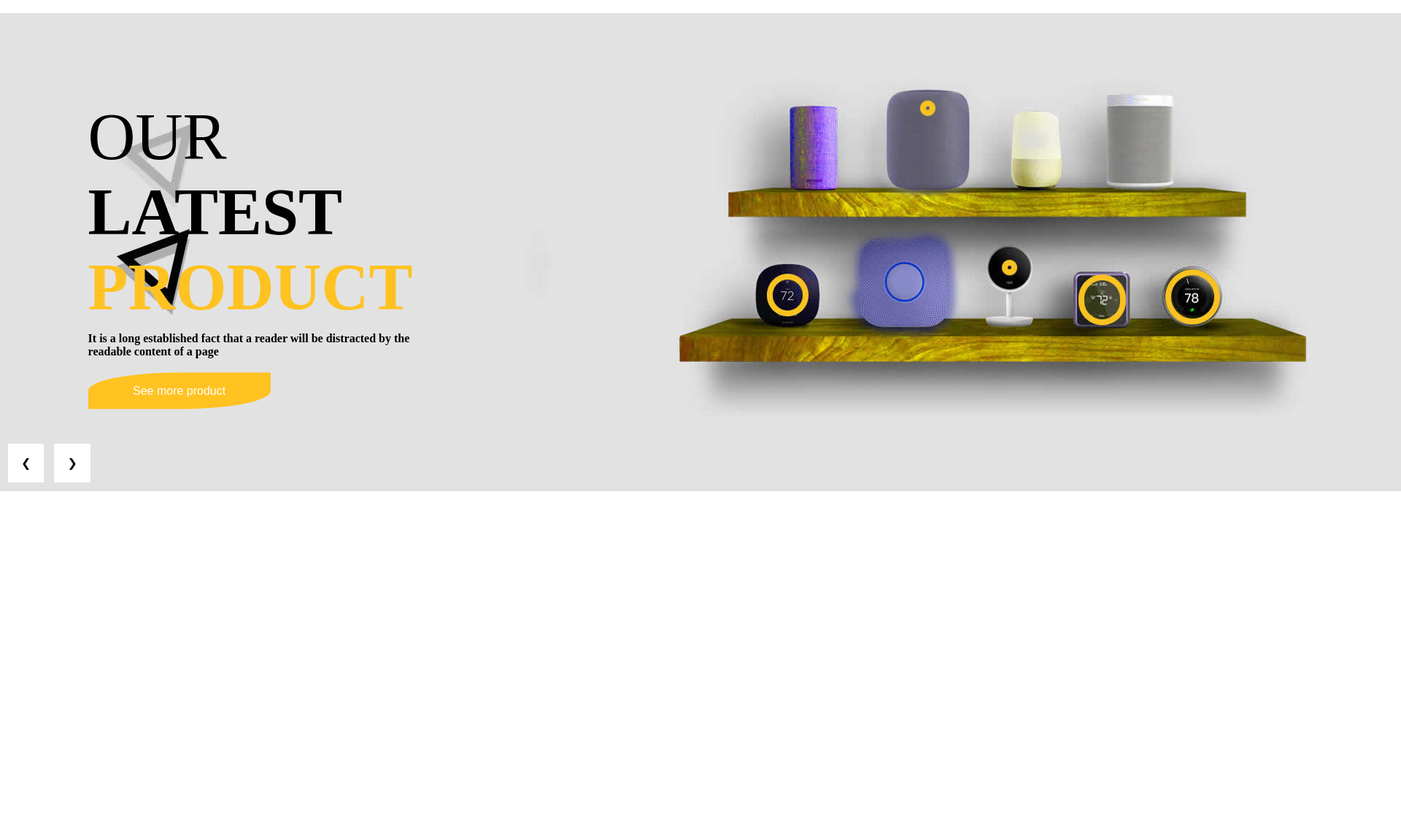
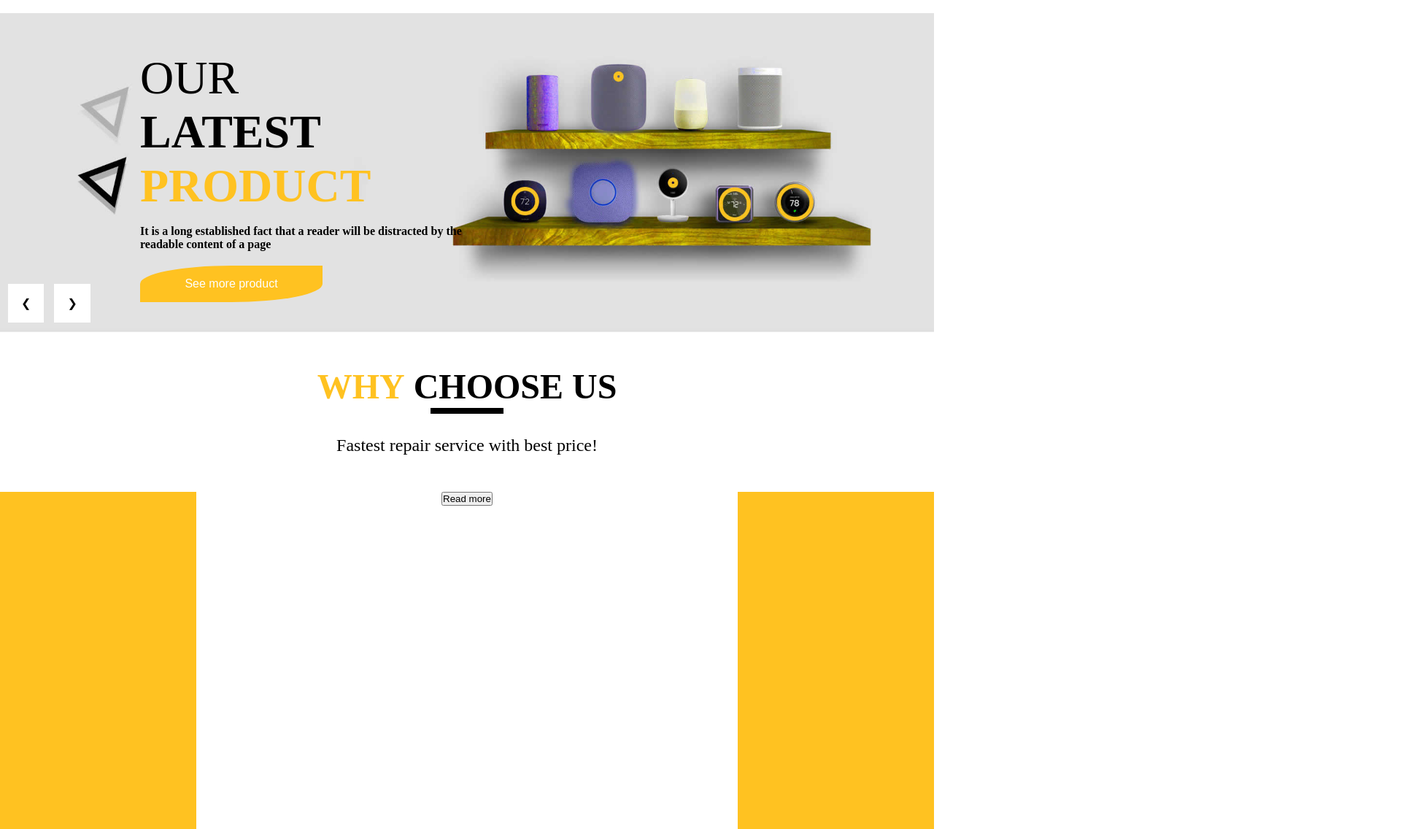
Before and after one commit to thanhhung-art/lighten-website, a plain HTML site: page index.html in a window 1280 px wide. Shown: the part 164-1300 px from the top of the page at 73% size, 1920 px wide, since content can reach past the window. Before the commit the page ends 843 px from the top, so only its background shows below. Drawn offline with Linux system fonts and the light colour scheme.

Commit message:
coding why choose us 1

```diff
--- a/index.html
+++ b/index.html
@@ -57,7 +57,7 @@
     <div class="container slider">
       <div class="slide">
         <div class="banner">
-          <img src="images/banner2.jpg">
+          <img src="images/banner2.jpg" class="banner-image">
           <div class="text-banner">
             <h1><span>OUR</span><br> <strong class="black-bold">LATEST</strong> <br><strong class="yellow-bold">PRODUCT</strong></h1>
             <p>It is a long established fact that a reader will be distracted by the readable content of a page</p>
@@ -71,5 +71,26 @@
       </div>
     </div>
   </section>
+  <section class="why-choose-us">
+    <div class="title">
+      <h1 class="main-title"><strong style="color:var(--color-primary)">WHY</strong> CHOOSE US</h1>
+      <p>Fastest repair service with best price!</p>
+    </div>
+    <div class="content">
+      <div class="left"></div>
+      <div class="center">
+        <div class="container">
+          <div class="item item-1"></div>
+          <div class="item item-2"></div>
+          <div class="item item-3"></div>
+          <div class="item item-4"></div>
+        </div>
+        <div class="btn">
+          <button>Read more</button>
+        </div>
+      </div>
+      <div class="right"></div>
+    </div>
+  </section>
 </body>
 </html>
--- a/style.css
+++ b/style.css
@@ -6,6 +6,23 @@
   box-sizing: border-box;
   margin: 0;
   padding: 0;
+}
+
+.main-title {
+  position: relative;
+  padding: 10px;
+}
+
+.main-title::after {
+  content: "";
+	width: 100px;
+	height: 8px;
+	background-color: #000;
+	z-index: 1;
+	position: absolute;
+	bottom: 0;
+	left: 50%;
+	transform: translateX(-50%)
 }
 
 .header .social-links {
@@ -103,8 +120,8 @@ nav a:hover {
 .text-banner {
   position: absolute;
   top: 50%;
-  left: 27%;
-  transform: translate(-50%,-50%);
+  margin-left: 15vw;
+  transform: translateY(-50%);
 }
 
 .text-banner span {
@@ -121,8 +138,8 @@ nav a:hover {
 }
 
 .text-banner h1 {
-  font-size: 90px;
-  margin: 10px 0;
+  font-size: 5vw;
+  margin: 1rem 0;
 }
 
 .text-banner p {
@@ -165,3 +182,39 @@ nav a:hover {
   padding: 18px;
   margin-left: 10px;
 }
+
+.banner-image{
+  width: 100%;
+  height: auto;
+}
+
+/* why choose us */
+
+.why-choose-us {
+  text-align: center;
+  padding-top: 2rem;
+}
+
+.why-choose-us .title h1 {
+  font-size: 3rem;
+  font-weight: 600;
+}
+
+.why-choose-us .title p {
+  font-size: 1.5rem;
+  margin: 30px 0 50px;
+}
+
+.why-choose-us .content {
+  height: 60vh;
+  display: flex;
+}
+
+.content .center {
+  flex-basis: 58%;
+}
+
+.content .right, .content .left {
+  background: var(--color-primary);
+  flex-basis: 21%;
+}
```
